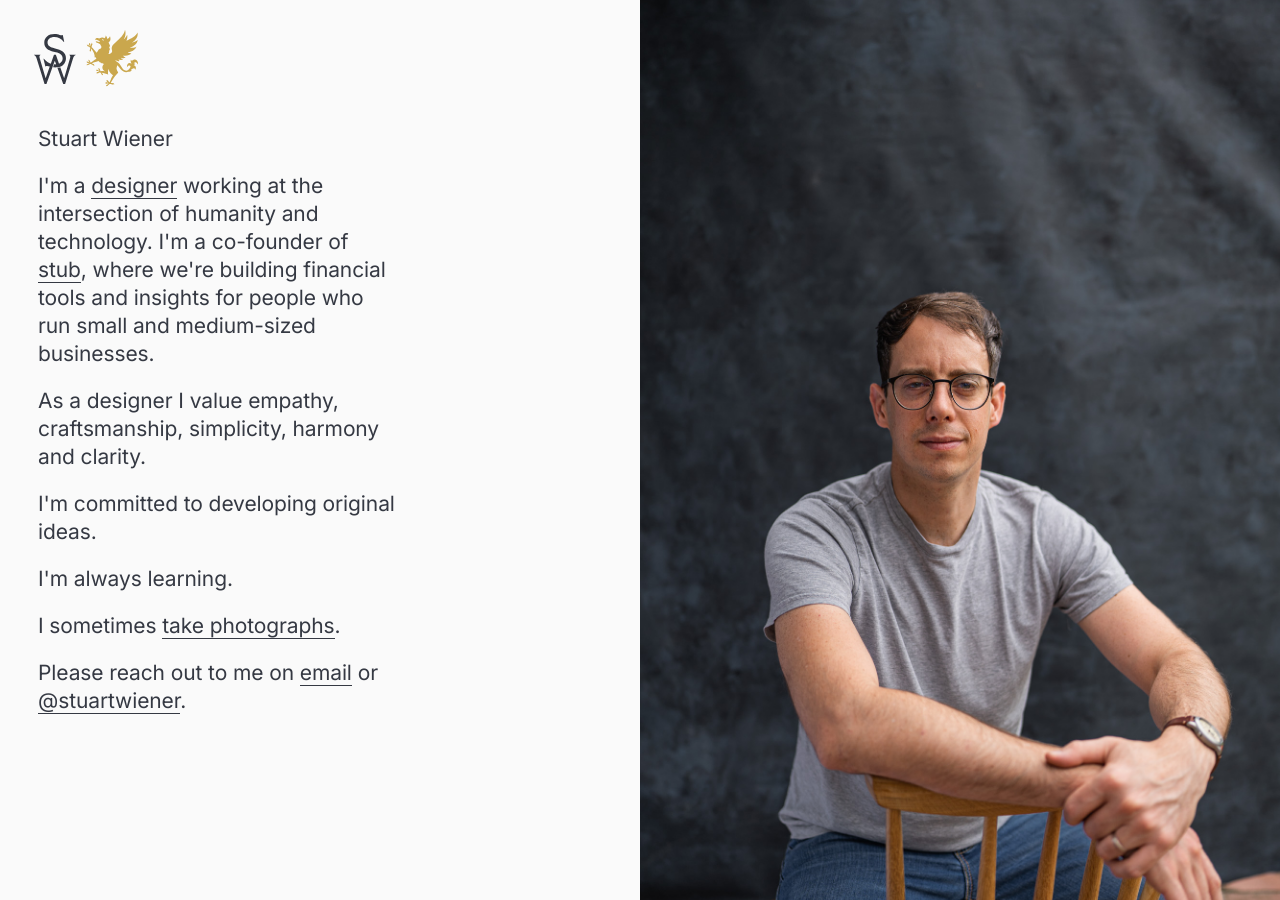
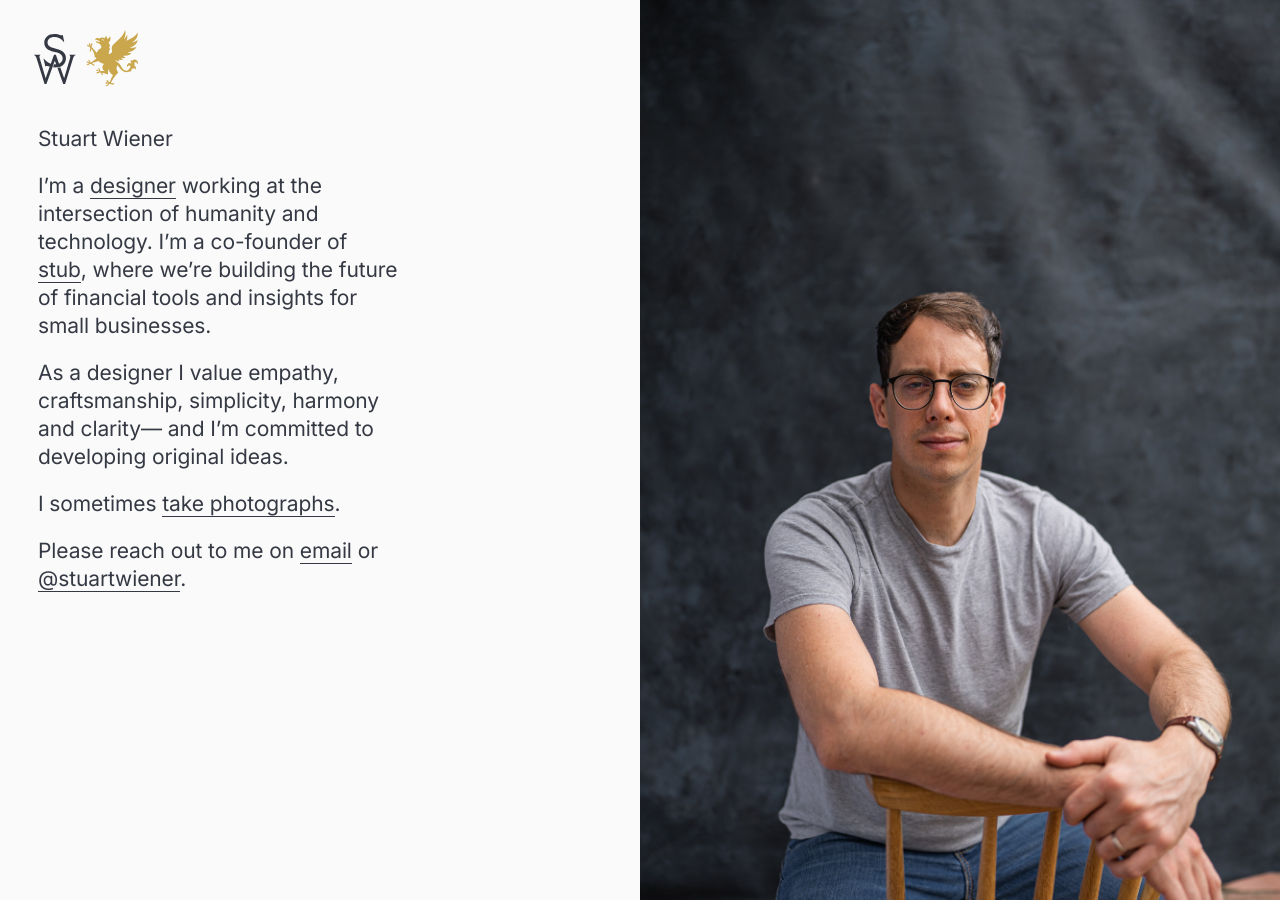
Before and after one commit to stuartwiener/stuartwiener.github.io, a Jekyll site: the page built from index.html, in a window 1280 px wide. Built offline with Jekyll 4.4.1, drawn with Linux system fonts in a browser that asks for light colours.

Commit message:
refined hom content

```diff
--- a/index.html
+++ b/index.html
@@ -6,13 +6,9 @@ show_background: true
 
 <h1>Stuart Wiener</h1>
 
-<p>I'm a <a href="https://www.linkedin.com/in/stuartwiener/">designer</a> working at the intersection of humanity and technology. I'm a co-founder of <a href="https://stub.africa/">stub</a>, where we're building financial tools and insights for people who run small and medium-sized businesses.</p>
+<p>I’m a <a href="https://www.linkedin.com/in/stuartwiener/">designer</a> working at the intersection of humanity and technology. I’m a co-founder of <a href="https://stub.africa/">stub</a>, where we’re building the future of financial tools and insights for small businesses.</p>
 
-<p>As a designer I value empathy, craftsmanship, simplicity, harmony and clarity.</p>
-
-<p>I'm committed to developing original ideas.</p>
-
-<p>I'm always learning.</p>
+<p>As a designer I value empathy, craftsmanship, simplicity, harmony and clarity— and I’m committed to developing original ideas.</p>
 
 <p>I sometimes <a href="https://www.instagram.com/stuartwiener/">take photographs</a>.</p>
 
```
